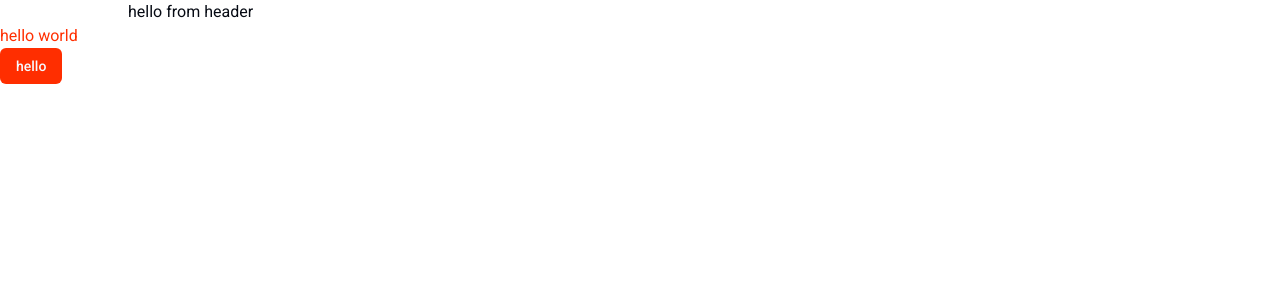
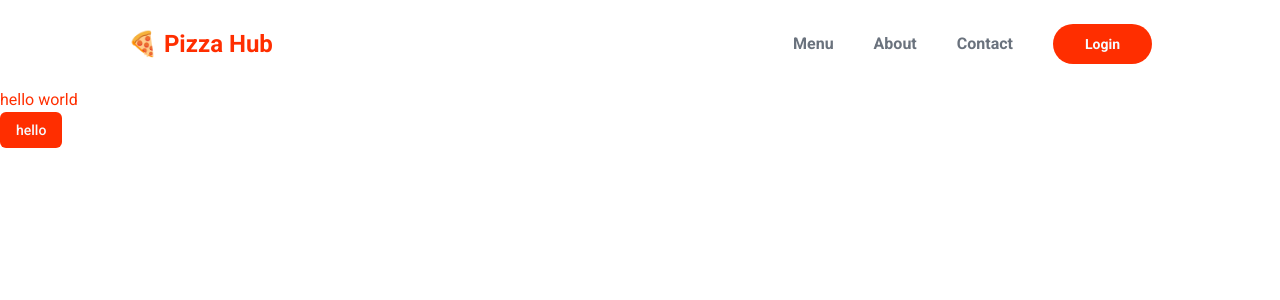
Before and after one commit to mahmoudfathydev-hub/pizza-hub, a Next.js app: page / in a window 1280 px wide. Shown: the top 300 px of the page. Built offline with nearby package versions, Linux system fonts and the light colour scheme.

Commit message:
navbar is ready

```diff
--- /dev/null
+++ b/src/components/header/Navbar.tsx
@@ -0,0 +1,51 @@
+"use client"
+import { Pages, Routes } from "@/src/constants/enums"
+import Link from "../link"
+import { Button, buttonVariants } from "../ui/button"
+import { useState } from "react"
+import { Menu, XIcon } from "lucide-react"
+
+const Navbar = () => {
+    const [openMenu, setOpenMenu] = useState(false)
+    const linkes = [
+        { id: crypto.randomUUID(), href: Routes.MENU, title: "Menu" },
+        { id: crypto.randomUUID(), href: Routes.ABOUT, title: "About" },
+        { id: crypto.randomUUID(), href: Routes.CONTACT, title: "Contact" },
+        { id: crypto.randomUUID(), href: `${Routes.AUTH}/${Pages.LOGIN}`, title: "Login" },
+    ]
+    return (
+        <nav className="flex-1 justify-end flex">
+            <Button
+            variant="secondary"
+            size="sm"
+            className="lg:hidden cursor-pointer"
+            onClick={() => setOpenMenu(true)}>
+                <Menu className="w-6! h-6!" />
+            </Button>
+            <ul className={`fixed lg:static ${openMenu ? "left-0 z-50" : "-left-full"
+                } top-0 px-10 py-20 lg:p-0 bg-background lg:bg-transparent transition-all duration-200 h-full lg:h-auto flex-col lg:flex-row w-full lg:w-auto flex items-start lg:items-center gap-10`}>
+                <Button
+                variant="secondary"
+                size="sm"
+                className="absolute top-5 right-15 lg:hidden cursor-pointer"
+                onClick={() => setOpenMenu(false)}>
+                    <XIcon className="w-6! h-6!" />
+                </Button>
+                {linkes.map(link => (
+                    <li key={link.id}>
+                        <Link
+                            href={`/${link.href}`}
+                            className={`${link.href === `${Routes.AUTH}/${Pages.LOGIN}` ?
+                                `${buttonVariants({size: "lg"})} px-8! rounded-full!` :
+                                "text-accent hover:text-primary transition-colors duration-200 "}
+                                font-semibold`}>
+                            {link.title}
+                        </Link>
+                    </li>
+                ))}
+            </ul>
+        </nav>
+    )
+}
+
+export default Navbar
--- a/src/components/header/index.tsx
+++ b/src/components/header/index.tsx
@@ -1,10 +1,17 @@
+import { Routes } from "@/src/constants/enums"
+import Link from "../link"
+import Navbar from "./Navbar"
+
 const Header = () => {
     return (
-        <div>
-            <div className="container">
-                hello from header
+        <header className="py-4 md:py-6">
+            <div className="container flex justify-between items-center">
+                <Link href={Routes.ROOT} className="text-primary font-semibold text-2xl">
+                    🍕 Pizza Hub
+                </Link>
+                <Navbar />
             </div>
-        </div>
+        </header>
     )
 }
 
--- /dev/null
+++ b/src/constants/enums.ts
@@ -0,0 +1,109 @@
+export enum Directions {
+    RTL = "rtl",
+    LTR = "ltr",
+}
+
+export enum Languages {
+    ENGLISH = "en",
+    ARABIC = "ar",
+}
+
+export enum Routes {
+    ROOT = "/",
+    MENU = "menu",
+    ABOUT = "about",
+    CONTACT = "contact",
+    AUTH = "auth",
+    CART = "cart",
+    PROFILE = "profile",
+    ADMIN = "admin",
+}
+
+export enum Pages {
+    LOGIN = "signin",
+    Register = "signup",
+    FORGOT_PASSWORD = "forgot-password",
+    CATEGORIES = "categories",
+    MENU_ITEMS = "menu-items",
+    USERS = "users",
+    ORDERS = "orders",
+    NEW = "new",
+    EDIT = "edit",
+}
+
+export enum InputTypes {
+    TEXT = "text",
+    EMAIL = "email",
+    PASSWORD = "password",
+    NUMBER = "number",
+    DATE = "date",
+    TIME = "time",
+    DATE_TIME_LOCAL = "datetime-local",
+    CHECKBOX = "checkbox",
+    RADIO = "radio",
+    SELECT = "select",
+    TEXTAREA = "textarea",
+    FILE = "file",
+    IMAGE = "image",
+    COLOR = "color",
+    RANGE = "range",
+    TEL = "tel",
+    URL = "url",
+    SEARCH = "search",
+    MONTH = "month",
+    WEEK = "week",
+    HIDDEN = "hidden",
+    MULTI_SELECT = "multi select",
+}
+
+export enum Navigate {
+    NEXT = "next",
+    PREV = "prev",
+}
+export enum Responses {
+    SUCCESS = "success",
+    ERROR = "error",
+    WARNING = "warning",
+    INFO = "info",
+}
+
+export enum SortOrder {
+    ASC = "asc",
+    DESC = "desc",
+}
+
+export enum SortBy {
+    CREATED_AT = "createdAt",
+    UPDATED_AT = "updatedAt",
+    NAME = "name",
+    EMAIL = "email",
+    PHONE = "phone",
+    STATUS = "status",
+    START_DATE = "startDate",
+    END_DATE = "endDate",
+}
+
+export enum AuthMessages {
+    LOGIN_SUCCESS = "Login successfully",
+    LOGOUT_SUCCESS = "Logout successfully",
+    REGISTER_SUCCESS = "Register successfully",
+    FORGET_PASSWORD_SUCCESS = "Forget password successfully",
+    RESET_PASSWORD_SUCCESS = "Reset password successfully",
+}
+
+export enum Methods {
+    GET = "GET",
+    POST = "POST",
+    PUT = "PUT",
+    PATCH = "PATCH",
+    DELETE = "DELETE",
+}
+
+export enum Environments {
+    PROD = "production",
+    DEV = "development",
+}
+export enum UserRole {
+    USER = "USER",
+    ADMIN = "ADMIN",
+}
```
